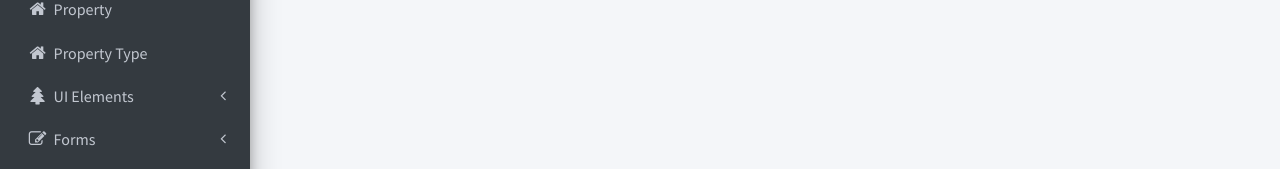
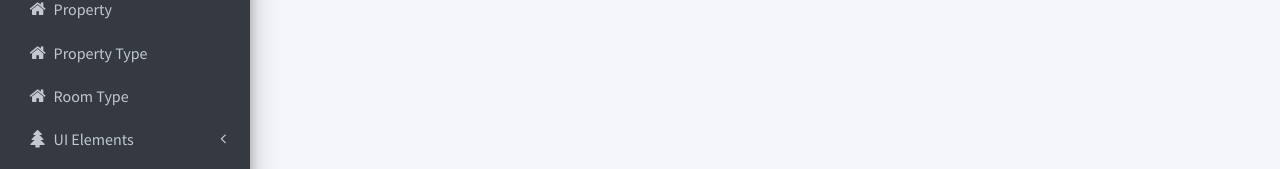
Before and after one commit to dnhieu1992/GoTrip, a React (Create React App) app in the folder B-CLIENT/gotrip/: page / in a window 1280 px wide. Shown: the part 283-452 px from the top of the page. Built offline with nearby package versions, Linux system fonts and the light colour scheme.

Commit message:
fix menu and search(roomType)

```diff
--- a/B-CLIENT/gotrip/src/admin-page/AdminPage.jsx
+++ b/B-CLIENT/gotrip/src/admin-page/AdminPage.jsx
@@ -8,6 +8,7 @@ import CountryContainer from './country/CountryContainer';
 import CityContainer from './city/CityContainer';
 import PropertyContainer from './property/PropertyContainer'
 import PropertyTypeContainer from './property-type/PropertyTypeContainer';
+import RoomTypeContainer from './room-type/RoomTypeContainer';
 const AdminPage = () => {
   return (
     <div className="wrapper">
@@ -20,6 +21,7 @@ const AdminPage = () => {
         <Route path="/admin/city" component={CityContainer} />
         <Route path="/admin/property" component={PropertyContainer}/>
         <Route path="/admin/property-type" component={PropertyTypeContainer}/>
+        <Route path="/admin/room-type" component={RoomTypeContainer} />
       </div>
       <Footer />
     </div>
--- a/B-CLIENT/gotrip/src/admin-page/shared/components/MainSidebar.jsx
+++ b/B-CLIENT/gotrip/src/admin-page/shared/components/MainSidebar.jsx
@@ -78,6 +78,12 @@ const MainSidebar = ({
                             <NavLink to="/admin/property-type" className="nav-link" activeClassName="active">
                                 <i className="nav-icon fa fa-home"></i>
                                 Property Type
+                            </NavLink>
+                        </li>
+                        <li className="nav-item">
+                            <NavLink to="/admin/room-type" className="nav-link" activeClassName="active">
+                                <i className="nav-icon fa fa-home"></i>
+                                Room Type
                             </NavLink>
                         </li>
                         {/* <li className="nav-item">
```
Also changed, not shown: 1 other file (tests, documents, lock files or other folders).
